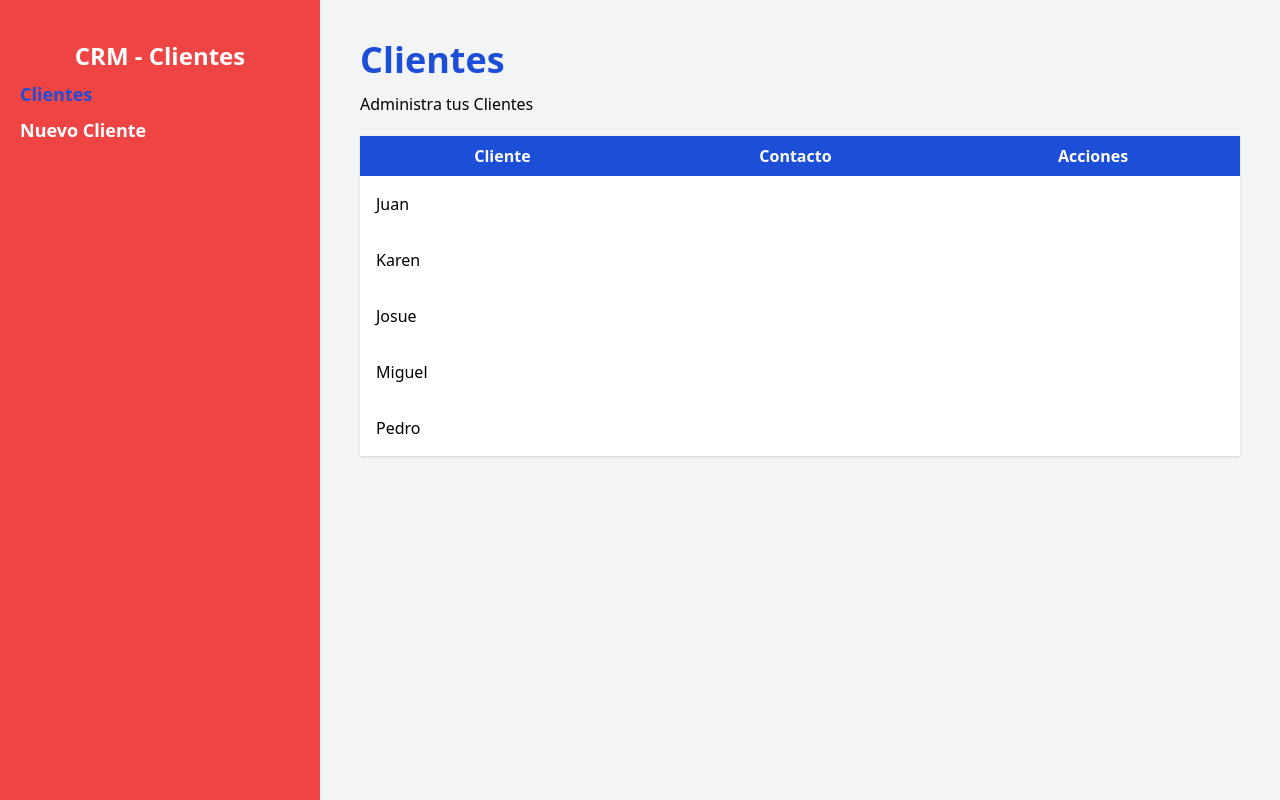
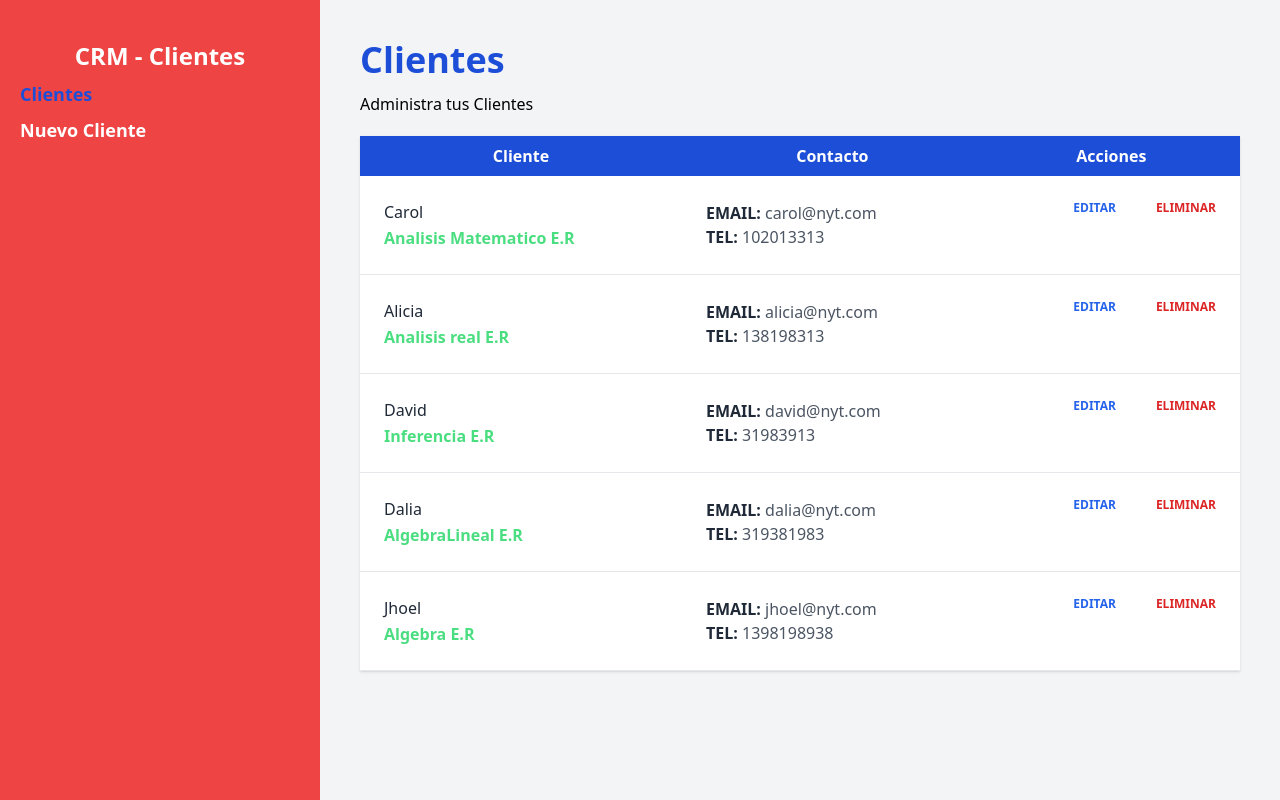
Before and after one commit to Noodle96/ReactPortfolio, a React (Vite) app in the folder crm/: page / in a window 1280 px wide. Built offline with nearby package versions, Linux system fonts and the light colour scheme.

Commit message:
Mostrando el resto del resultado

```diff
--- a/crm/src/components/Cliente.jsx
+++ b/crm/src/components/Cliente.jsx
@@ -3,9 +3,31 @@ import React from 'react'
 const Cliente = ({cliente}) => {
     const {id, nombre, telefono, email, empresa} = cliente;
     return (
-        <tr>
-            <td className='p-4'>
-                {nombre}
+        <tr className="border-b">
+            <td className='p-6 space-y-0.5 '>
+                <p className="text-base  text-gray-800">{nombre}</p>
+                <p className='text-green-400 font-black '>{empresa}</p>
+            </td>
+
+            <td className="p-6">
+                <p className="text-gray-600"> <span className="text-gray-800 uppercase font-bold">Email: </span>{email} </p>
+                <p className="text-gray-600"> <span className="text-gray-800 uppercase font-bold">Tel: </span>{telefono} </p>
+            </td>
+
+            <td className="p-6 flex gap-10 justify-end">
+                <button
+                    type="button"
+                    className="text-blue-600 hover:text-blue-700 uppercase font-bold text-xs"
+                    // onClick={() => navigate(`/clientes/${id}/editar`) }
+                >
+                    Editar
+                </button>
+                <button
+                    type="submit"
+                    className="text-red-600 hover:text-red-700 uppercase font-bold text-xs "
+                >
+                    Eliminar
+                </button>
             </td>
         </tr>
     )
--- a/crm/src/pages/Index.jsx
+++ b/crm/src/pages/Index.jsx
@@ -7,38 +7,38 @@ export function loader(){
     const clientes = [
         {
             id: 1,
-            nombre: 'Juan',
+            nombre: 'Carol',
             telefono: 102013313,
-            email: "juan@nyt.com",
-            empresa: 'No Yellow Team'
+            email: "carol@nyt.com",
+            empresa: 'Analisis Matematico E.R'
         },
         {
             id: 2,
-            nombre: 'Karen',
+            nombre: 'Alicia',
             telefono: 138198313,
-            email: "karen@nyt.com",
-            empresa: 'No Yellow Team'
+            email: "alicia@nyt.com",
+            empresa: 'Analisis real E.R'
         },
         {
             id: 3,
-            nombre: 'Josue',
+            nombre: 'David',
             telefono: 31983913,
-            email: "josue@nyt.com",
-            empresa: 'No Yellow Team'
+            email: "david@nyt.com",
+            empresa: 'Inferencia E.R'
         },
         {
             id: 4,
-            nombre: 'Miguel',
+            nombre: 'Dalia',
             telefono: 319381983,
-            email: "miguelnyt.comm",
-            empresa: 'No Yellow Team'
+            email: "dalia@nyt.com",
+            empresa: 'AlgebraLineal E.R'
         },
         {
             id: 5,
-            nombre: 'Pedro',
+            nombre: 'Jhoel',
             telefono: 1398198938,
-            email: "pedro@nyt.com",
-            empresa: 'No Yellow Team'
+            email: "jhoel@nyt.com",
+            empresa: 'Algebra E.R'
         },
     ];
     return clientes;
```
